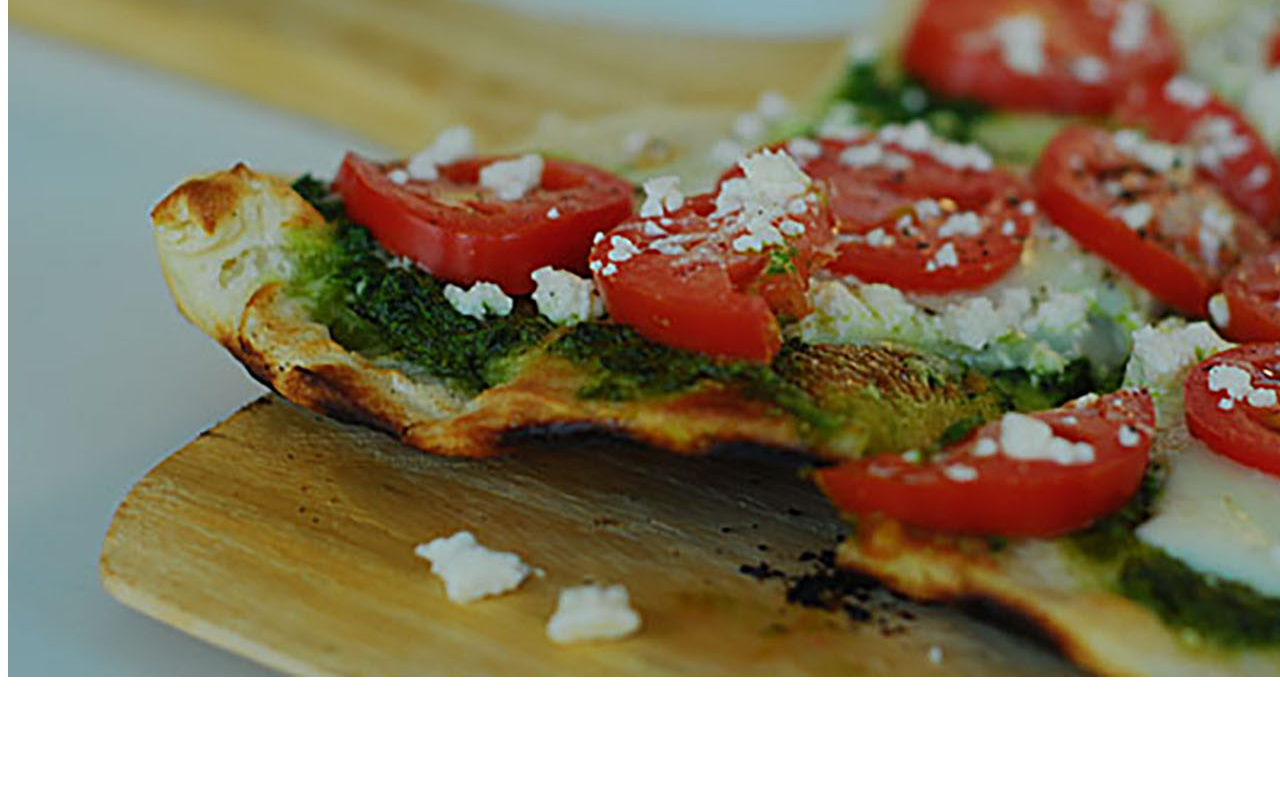
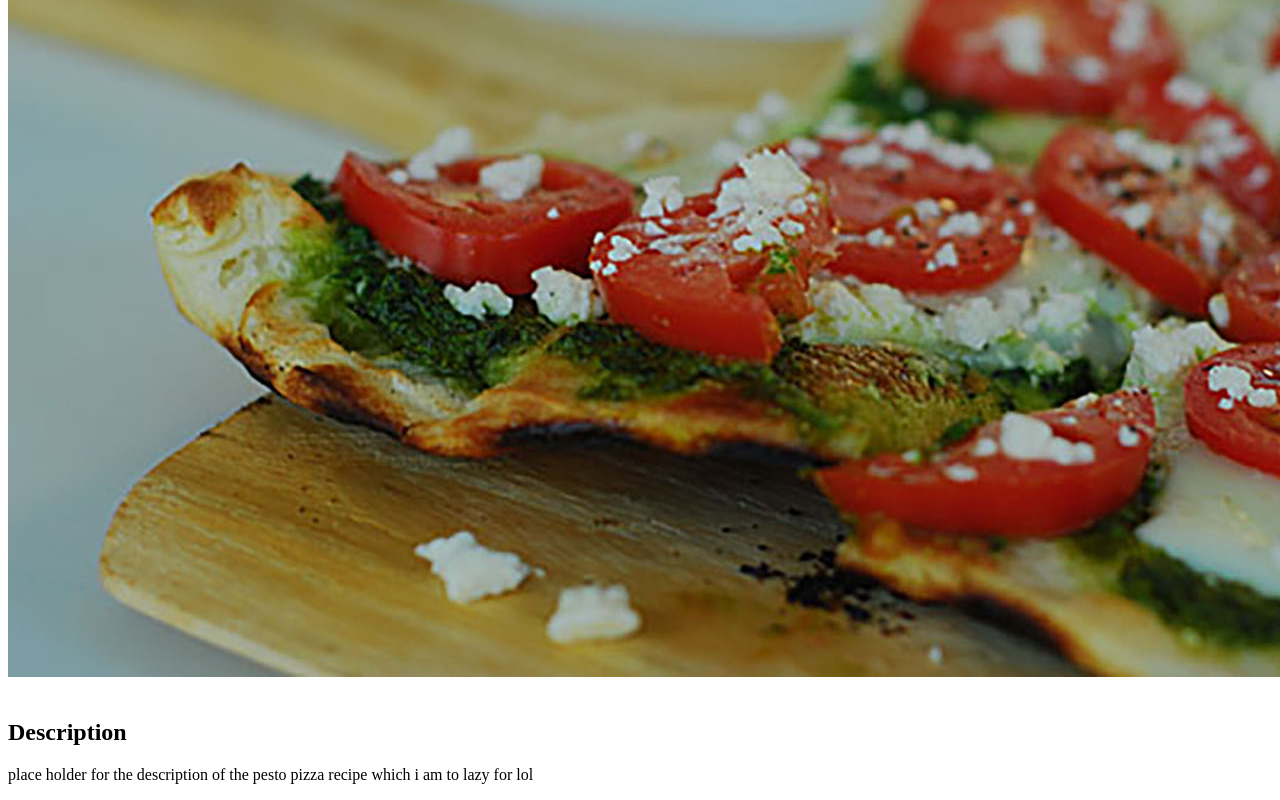
Before and after one commit to YannHe02/odin-recipes, a plain HTML site: page recipes/pesto-pizza.html in a window 1280 px wide. Shown: the part 381-1181 px from the top of the page. Before the commit the page ends 1070 px from the top, so only its background shows below. Drawn offline with Linux system fonts and the light colour scheme.

Commit message:
added place holder description

```diff
--- a/recipes/pesto-pizza.html
+++ b/recipes/pesto-pizza.html
@@ -8,6 +8,8 @@
 </head>
 <body>
     <h1>Pesto Pizza</h1><br>
-    <img src="../images/pesto-pizza.jpeg">
+    <img src="../images/pesto-pizza.jpeg"><br><br>
+    <h2>Description</h2>
+    <p>place holder for the description of the pesto pizza recipe which i am to lazy for lol</p>
 </body>
 </html>
```
